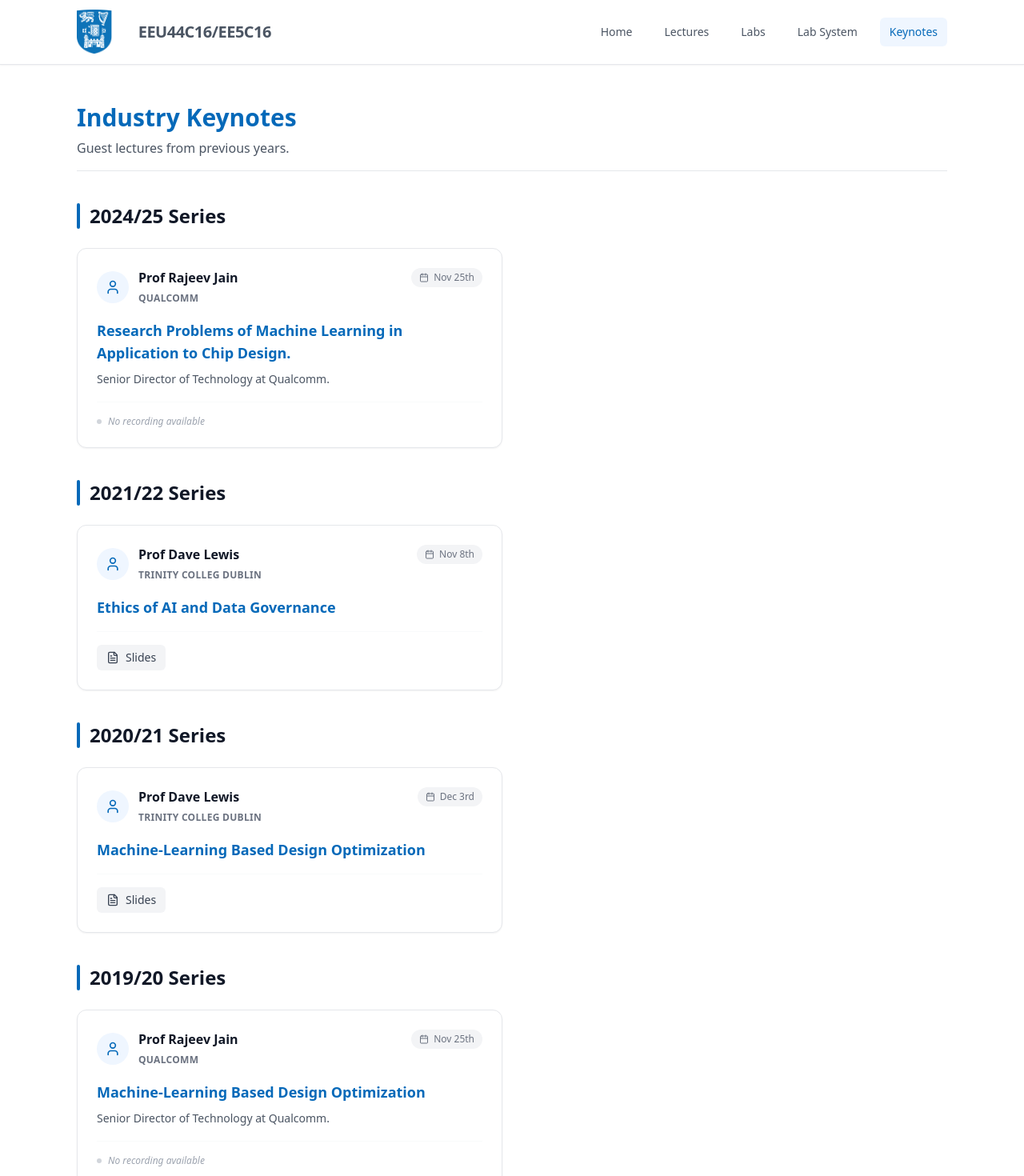
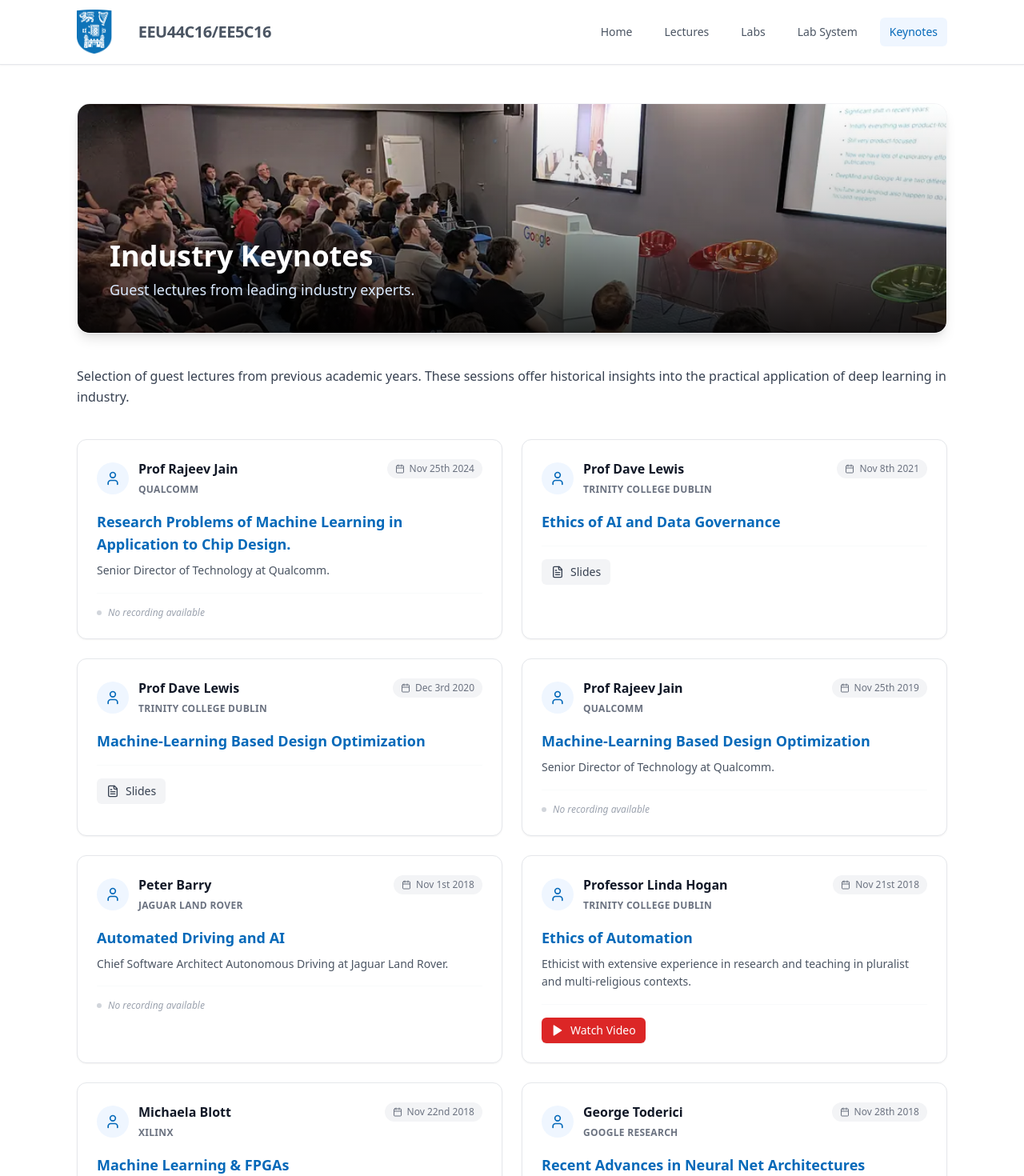
Before and after one commit to frcs/4c16, a React (Vite) app in the folder website/: page /4c16/keynotes in a window 1280 px wide. Shown: the top 1470 px of the page at 80% size. Built offline with nearby package versions, Linux system fonts and the light colour scheme.

Commit message:
Update keynotes

```diff
--- a/website/package.json
+++ b/website/package.json
@@ -21,6 +21,6 @@
     "autoprefixer": "^10.4.18",
     "postcss": "^8.4.35",
     "tailwindcss": "^3.4.1",
-    "vite": "^5.1.6"
+    "vite": "^7.3.1"
   }
 }
--- a/website/src/components/KeynotesTab.jsx
+++ b/website/src/components/KeynotesTab.jsx
@@ -2,25 +2,32 @@
 import { User, Calendar, Play, FileText } from 'lucide-react';
 import { keynotes } from '../data/keynotes';
 import { getAssetUrl } from '../utils/url';
+import keynotesImg from '../assets/keynotes.webp';
 
 export default function KeynotesTab() {
   return (
     <div className="space-y-10 animate-in fade-in slide-in-from-bottom-4 duration-500">
-      <div className="border-b border-gray-200 pb-4">
-        <h2 className="text-3xl font-bold text-tcd-blue">Industry Keynotes</h2>
-        <p className="mt-2 text-gray-600">Guest lectures from previous years.</p>
+      <div className="relative h-48 md:h-72 rounded-2xl overflow-hidden shadow-lg border border-gray-100">
+        <img
+          src={keynotesImg}
+          alt="Industry Keynotes Session"
+          className="w-full h-full object-cover"
+        />
+        <div className="absolute inset-0 bg-gradient-to-t from-black/80 via-black/20 to-transparent flex flex-col justify-end p-6 md:p-10">
+          <h2 className="text-3xl md:text-4xl font-bold text-white mb-2">Industry Keynotes</h2>
+          <p className="text-blue-100 md:text-lg">Guest lectures from leading industry experts.</p>
+        </div>
       </div>
 
-      {keynotes.map((yearGroup, index) => (
-        <div key={index} className="space-y-6">
-          <div className="flex items-center space-x-3">
-            <div className="h-8 w-1 bg-tcd-blue rounded-full"></div>
-            <h3 className="text-2xl font-bold text-gray-900">{yearGroup.year} Series</h3>
+      <div className="text-gray-700 leading-relaxed">
+        <p>
+          Selection of guest lectures from previous academic years. These sessions offer historical insights into the practical application of deep learning in industry.
+        </p>
     </div>
 
       <div className="grid gap-6 md:grid-cols-2">
-            {yearGroup.talks.map((talk, i) => (
-              <div key={i} className="bg-white p-6 rounded-xl border border-gray-200 shadow-sm hover:shadow-md transition-shadow group">
+        {keynotes.map((talk, index) => (
+          <div key={index} className="bg-white p-6 rounded-xl border border-gray-200 shadow-sm hover:shadow-md transition-shadow group">
             <div className="flex justify-between items-start mb-4">
               <div className="flex items-center space-x-3">
                 <div className="bg-blue-50 p-2.5 rounded-full text-tcd-blue group-hover:bg-tcd-blue group-hover:text-white transition-colors">
@@ -32,7 +39,7 @@
                 </div>
               </div>
               {talk.date && (
-                    <div className="flex items-center text-xs text-gray-500 bg-gray-100 px-2.5 py-1 rounded-full">
+                <div className="flex items-center text-xs text-gray-500 bg-gray-100 px-2.5 py-1 rounded-full whitespace-nowrap">
                   <Calendar size={12} className="mr-1.5" />
                   {talk.date}
                 </div>
@@ -71,7 +78,5 @@
         ))}
       </div>
     </div>
-      ))}
-    </div>
   );
 }
--- a/website/src/data/keynotes.js
+++ b/website/src/data/keynotes.js
@@ -1,67 +1,44 @@
 export const keynotes = [
-  {
-    year: '2024/25',
-      talks: [
   {
     speaker: 'Prof Rajeev Jain',
     affiliation: 'Qualcomm',
     title: 'Research Problems of Machine Learning in Application to Chip Design.',
-              date: 'Nov 25th',
+    date: 'Nov 25th 2024',
     description: 'Senior Director of Technology at Qualcomm.',
-          }
-      ]
   },
   {
-    year: '2021/22',
-      talks: [
+    speaker: 'Prof Dave Lewis',
+    affiliation: 'Trinity College Dublin',
+    title: 'Ethics of AI and Data Governance',
+    date: 'Nov 8th 2021',
+    slides: '/keynotes/4c16-keynote-8-11-2021-Dave_Lewis-TCD.pdf',
+  },
   {
     speaker: 'Prof Dave Lewis',
-              affiliation: 'Trinity Colleg Dublin',
-              title: 'Ethics of AI and Data Governance',
-              date: 'Nov 8th',
-              slides: '/keynotes/4c16-keynote-8-11-2021-Dave_Lewis-TCD.pdf',
-          },
-      ]
-  },
-  {
-    year: '2020/21',
-      talks: [
-          {
-              speaker: 'Prof Dave Lewis',
-              affiliation: 'Trinity Colleg Dublin',
+    affiliation: 'Trinity College Dublin',
     title: 'Machine-Learning Based Design Optimization',
-              date: 'Dec 3rd',
+    date: 'Dec 3rd 2020',
     slides: '/keynotes/4c16-keynote-3-12-2020-Dave_Lewis-TCD.pdf',
   },
-    ],
-  },
-  {
-    year: '2019/20',
-      talks: [
   {
     speaker: 'Prof Rajeev Jain',
     affiliation: 'Qualcomm',
     title: 'Machine-Learning Based Design Optimization',
-              date: 'Nov 25th',
+    date: 'Nov 25th 2019',
     description: 'Senior Director of Technology at Qualcomm.',
   },
-      ],
-  },
-  {
-    year: '2018/19',
-    talks: [
   {
     speaker: 'Peter Barry',
     affiliation: 'Jaguar Land Rover',
     title: 'Automated Driving and AI',
-        date: 'Nov 1st',
+    date: 'Nov 1st 2018',
     description: 'Chief Software Architect Autonomous Driving at Jaguar Land Rover.',
   },
   {
     speaker: 'Professor Linda Hogan',
     affiliation: 'Trinity College Dublin',
     title: 'Ethics of Automation',
-        date: 'Nov 21st',
+    date: 'Nov 21st 2018',
     description: 'Ethicist with extensive experience in research and teaching in pluralist and multi-religious contexts.',
     video: 'https://youtu.be/wr1P0qK_nWA',
   },
@@ -69,7 +46,7 @@
     speaker: 'Michaela Blott',
     affiliation: 'Xilinx',
     title: 'Machine Learning & FPGAs',
-        date: 'Nov 22nd',
+    date: 'Nov 22nd 2018',
     description: 'Principal Engineer and Engineering Director at Xilinx Ireland. Expert in FPGA and board-level design.',
     video: 'https://youtu.be/kzVvrM7feJQ',
   },
@@ -77,19 +54,14 @@
     speaker: 'George Toderici',
     affiliation: 'Google Research',
     title: 'Recent Advances in Neural Net Architectures',
-        date: 'Nov 28th',
+    date: 'Nov 28th 2018',
     description: 'Tech Lead / Manager at Google, focusing on lossy image compression and beyond.',
   },
-    ],
-  },
-  {
-    year: '2017/18',
-    talks: [
   {
     speaker: 'Michaela Blott',
     affiliation: 'Xilinx',
     title: 'Industry Keynote',
-        date: 'Nov 23rd',
+    date: 'Nov 23rd 2017',
     video: 'https://youtu.be/pIVh-4tqjPc',
     slides: '/keynotes/4c16-keynote-23-11-2017-Michaela_Blott-Xilinx.pdf',
   },
@@ -97,12 +69,12 @@
     speaker: 'Dr. George Toderici',
     affiliation: 'Google Research',
     title: 'Industry Keynote',
+    date: '2017',
   },
   {
     speaker: 'Dr. Sofiane Yous',
     affiliation: 'Intel/Movidius',
     title: 'Industry Keynote',
-      },
-    ]
+    date: '2017',
   }
 ];
```
Also changed, not shown: website/src/assets/keynotes.webp (added), 8 other files (tests, documents, lock files or other folders). Lines whose indentation alone changed are shown as unchanged.
